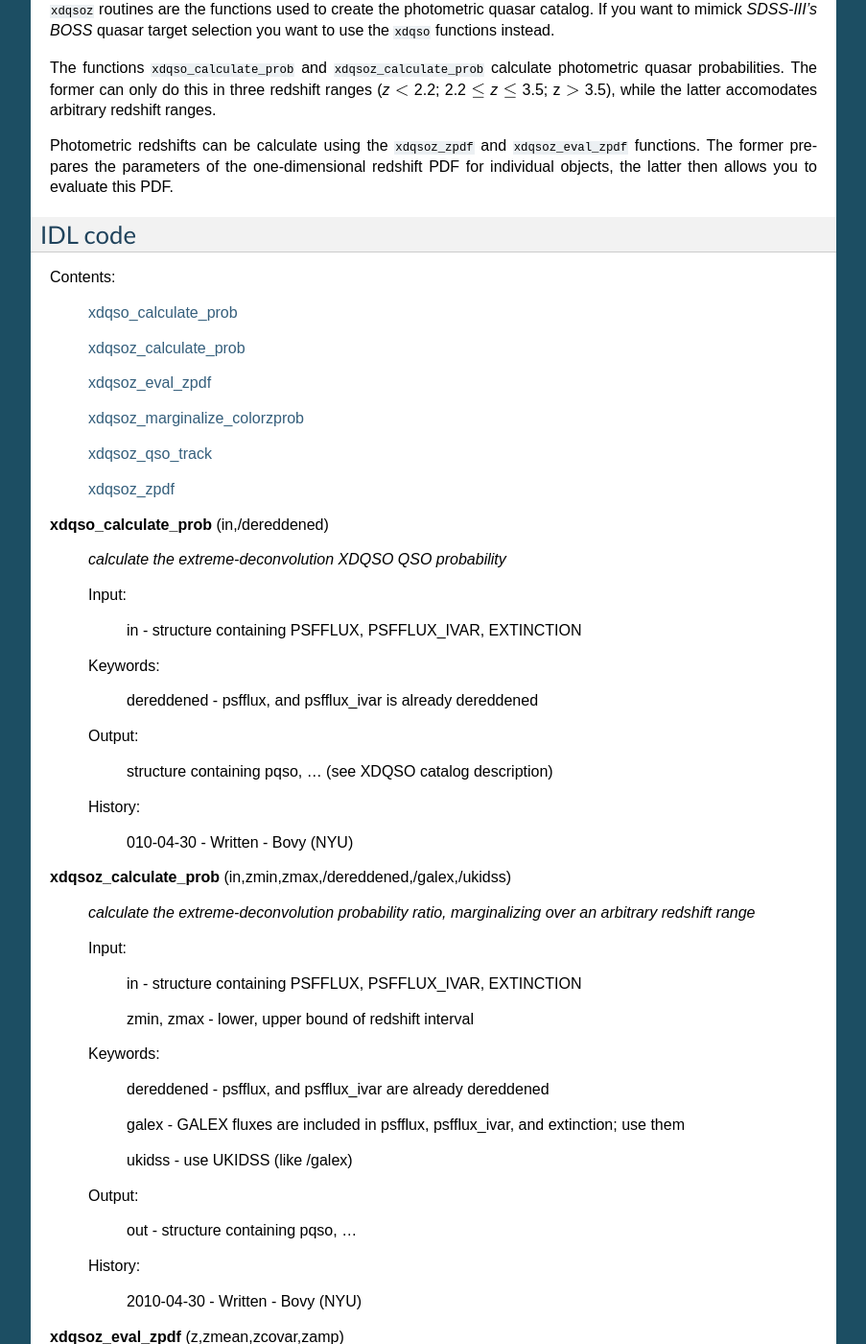
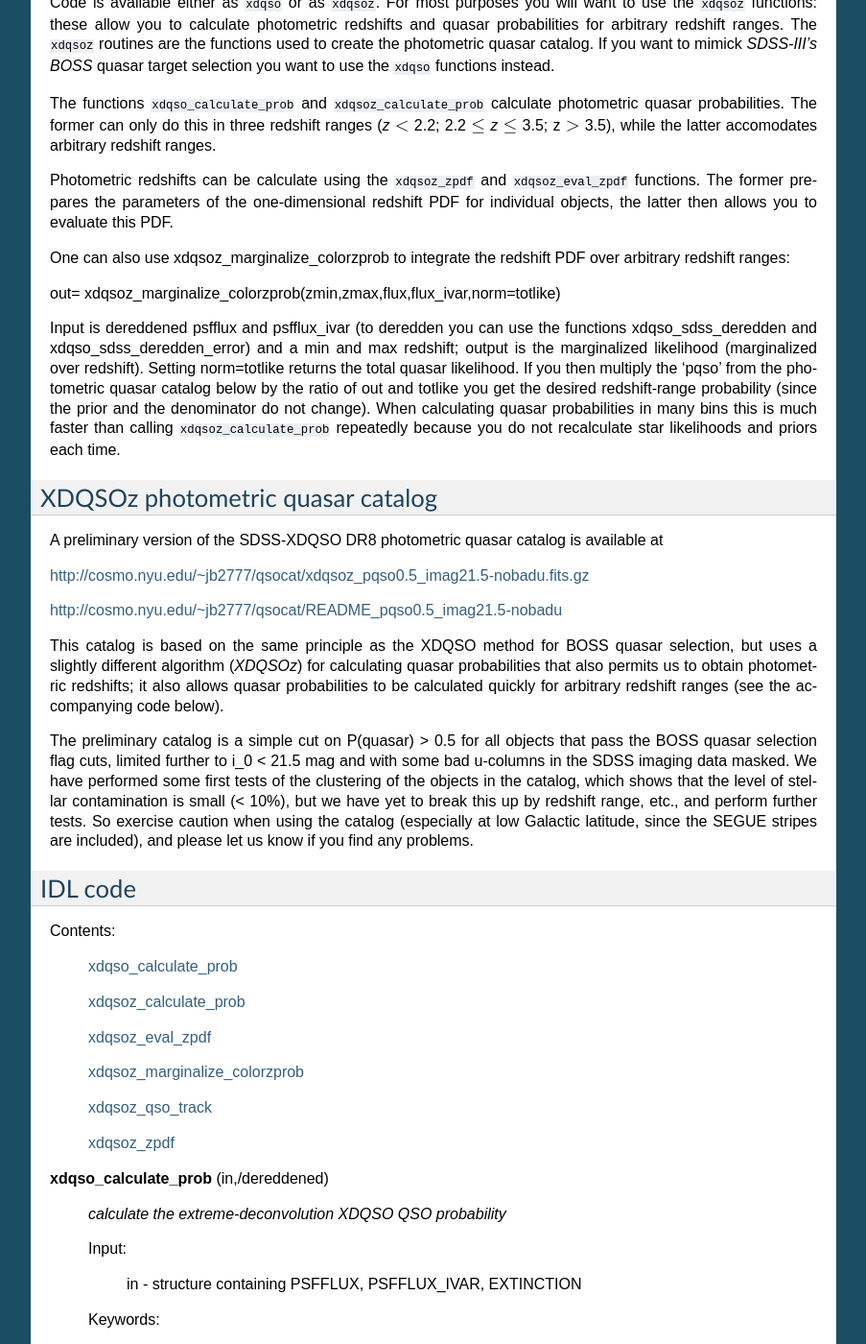
Before and after one commit to xdqso/xdqso, a Sphinx documentation site: the page built from doc/source/index.rst, in a window 1280 px wide and 1400 px high, scrolled down 639 px. Shown: the whole window at 96% size, without its empty margins (198-1101 px from the left). Built offline with Sphinx 7.4.7, drawn with Linux system fonts in a browser that asks for light colours; formulas are drawn with MathJax 3; some of the changed text lies outside the part shown.

Commit message:
xdqso: add description of how to use marginalize_colorzprob, add catalog link
git-svn-id: svn+ssh://sdss3.org/repo/xdqso/trunk@127012 b00c9580-4927-0410-8824-811d448ea4c7

```diff
--- a/doc/source/index.rst
+++ b/doc/source/index.rst
@@ -15,6 +15,8 @@ selection or to calculate photometric redshifts for quasars.
 Contents:
 
 	:ref:`Introduction <intro>`
+
+	:ref:`XDQSOZ photometric quasar catalog <cat>`
 
 	:ref:`IDL code <idl>`
 
@@ -44,7 +46,6 @@ Installation only requires you to set the environment variable
 ``XDQSODATA`` to the ``data`` directory of the distribution. EvilUPS
 setup is available.
 
-
 Code is available either as ``xdqso`` or as ``xdqsoz``. For most
 purposes you will want to use the ``xdqsoz`` functions: these allow
 you to calculate photometric redshifts and quasar probabilities for
@@ -63,6 +64,54 @@ Photometric redshifts can be calculate using the ``xdqsoz_zpdf`` and
 ``xdqsoz_eval_zpdf`` functions. The former prepares the parameters of
 the one-dimensional redshift PDF for individual objects, the latter
 then allows you to evaluate this PDF.
+
+One can also use xdqsoz_marginalize_colorzprob to integrate the redshift
+PDF over arbitrary redshift ranges:
+
+out= xdqsoz_marginalize_colorzprob(zmin,zmax,flux,flux_ivar,norm=totlike)
+
+Input is dereddened psfflux and psfflux_ivar (to deredden you can use
+the functions xdqso_sdss_deredden and xdqso_sdss_deredden_error) and a
+min and max redshift; output is the marginalized likelihood
+(marginalized over redshift). Setting norm=totlike returns the total
+quasar likelihood. If you then multiply the 'pqso' from the
+photometric quasar catalog below by the ratio of out and totlike you
+get the desired redshift-range probability (since the prior and the
+denominator do not change). When calculating quasar probabilities in
+many bins this is much faster than calling ``xdqsoz_calculate_prob``
+repeatedly because you do not recalculate star likelihoods and priors
+each time.
+
+.. _cat:
+
+XDQSOz photometric quasar catalog
+---------------------------------
+
+A preliminary version of the SDSS-XDQSO DR8 photometric quasar
+catalog is available at
+
+http://cosmo.nyu.edu/~jb2777/qsocat/xdqsoz_pqso0.5_imag21.5-nobadu.fits.gz
+
+http://cosmo.nyu.edu/~jb2777/qsocat/README_pqso0.5_imag21.5-nobadu
+
+This catalog is based on the same principle as the XDQSO method for
+BOSS quasar selection, but uses a slightly different algorithm
+(*XDQSOz*) for calculating quasar probabilities that also permits us
+to obtain photometric redshifts; it also allows quasar probabilities
+to be calculated quickly for arbitrary redshift ranges (see the
+accompanying code below).
+
+The preliminary catalog is a simple cut on P(quasar) > 0.5 for all
+objects that pass the BOSS quasar selection flag cuts, limited further
+to i_0 < 21.5 mag and with some bad u-columns in the SDSS imaging data
+masked. We have performed some first tests of the clustering of the
+objects in the catalog, which shows that the level of stellar
+contamination is small (< 10%), but we have yet to break this up by
+redshift range, etc., and perform further tests. So exercise caution
+when using the catalog (especially at low Galactic latitude, since the
+SEGUE stripes are included), and please let us know if you find any
+problems.
+
 
 
 .. _idl:
```
Also changed, not shown: 13 other files.
